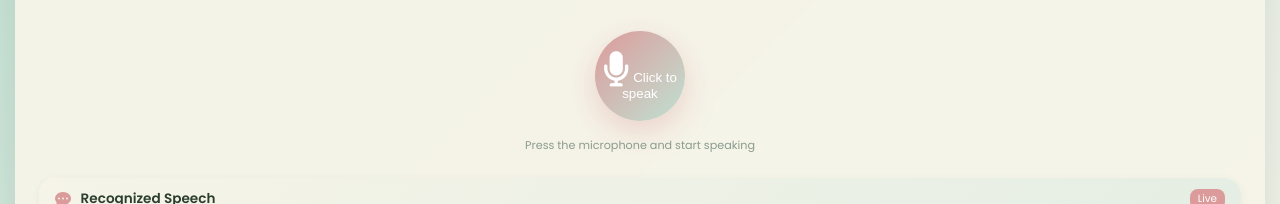
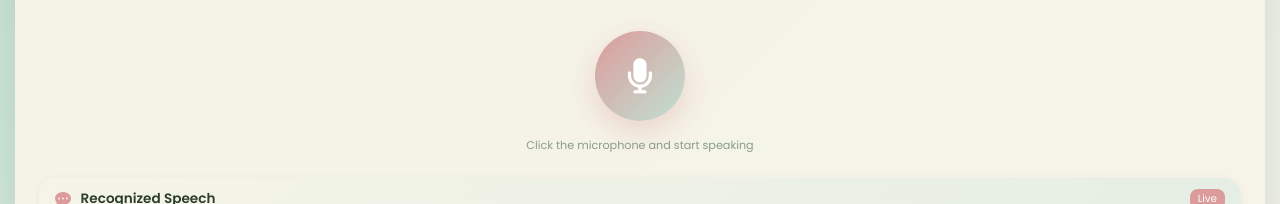
Before and after one commit to komalchavan1215/Voice-Translator, a plain HTML site: page index.html in a window 1280 px wide. Shown: the part 213-417 px from the top of the page. Drawn offline with Linux system fonts and the light colour scheme.

Commit message:
index.html

```diff
--- a/index.html
+++ b/index.html
@@ -51,9 +51,8 @@
             <div class="pulse-ring"></div>
             <button id="speakBtn" class="mic-btn">
                 <i class="fas fa-microphone"></i>
-                <span class="mic-tooltip">Click to speak</span>
             </button>
-            <p class="mic-hint">Press the microphone and start speaking</p>
+            <p class="mic-hint">Click the microphone and start speaking</p>
         </div>
 
         <!-- Output Section -->
```
